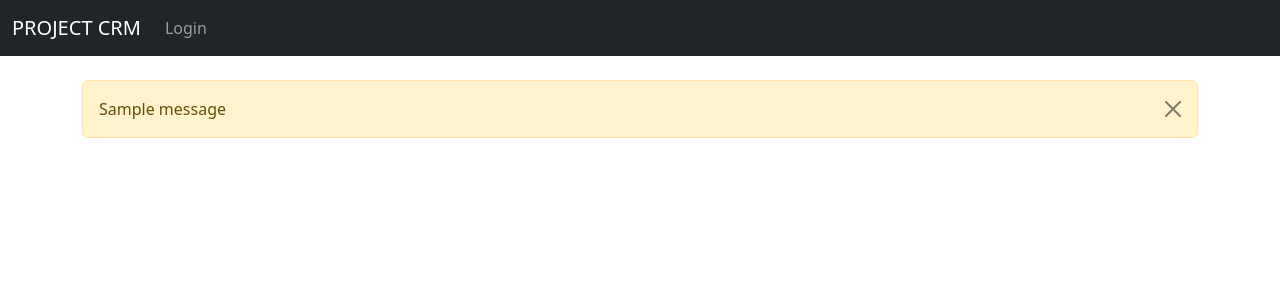
After one commit to 404nicolette/CRM, a Django app: template dcrm/website/templates/base.html in a window 1280 px wide. The commit adds this page. Shown: the top 300 px of the page. Run offline with Django 4.2, Linux system fonts and the light colour scheme; the template is opened without the code that fills it, so the values that code supplies are empty; tables that the repository leaves empty hold one stand-in row (values such as "Sample post"); one stand-in notice (Sample message) is shown.

Commit message:
added login and logouts

```diff
--- /dev/null
+++ b/dcrm/website/templates/base.html
@@ -0,0 +1,32 @@
+<!doctype html>
+<html lang="en">
+  <head>
+    <meta charset="utf-8">
+    <meta name="viewport" content="width=device-width, initial-scale=1">
+    <title>DJANGO CRM</title>
+    <link href="https://cdn.jsdelivr.net/npm/bootstrap@5.3.3/dist/css/bootstrap.min.css" rel="stylesheet" integrity="sha384-QWTKZyjpPEjISv5WaRU9OFeRpok6YctnYmDr5pNlyT2bRjXh0JMhjY6hW+ALEwIH" crossorigin="anonymous">
+  </head>
+  <body>
+    {% include "navbar.html"%}
+
+    <div class="container">
+        <br/>
+
+        {% if messages %}
+          {% for message in messages %}
+
+            <div class="alert alert-warning alert-dismissible fade show" role="alert">
+
+              {{ message }}
+              <button type="button" class="btn-close" data-bs-dismiss="alert" aria-label="Close"></button>
+            </div>
+
+          {% endfor %}
+        {% endif %}
+
+        {% block content %}
+        {% endblock %}
+    </div>
+    <script src="https://cdn.jsdelivr.net/npm/bootstrap@5.3.3/dist/js/bootstrap.bundle.min.js" integrity="sha384-YvpcrYf0tY3lHB60NNkmXc5s9fDVZLESaAA55NDzOxhy9GkcIdslK1eN7N6jIeHz" crossorigin="anonymous"></script>
+  </body>
+</html>
--- /dev/null
+++ b/dcrm/website/templates/navbar.html
@@ -0,0 +1,25 @@
+<nav class="navbar navbar-expand-lg navbar-dark bg-dark">
+    <div class="container-fluid">
+      <a class="navbar-brand" href="{% url 'home' %}">PROJECT CRM</a>
+      <button class="navbar-toggler" type="button" data-bs-toggle="collapse" data-bs-target="#navbarSupportedContent" aria-controls="navbarSupportedContent" aria-expanded="false" aria-label="Toggle navigation">
+        <span class="navbar-toggler-icon"></span>
+      </button>
+      <div class="collapse navbar-collapse" id="navbarSupportedContent">
+        <ul class="navbar-nav me-auto mb-2 mb-lg-0">
+
+          {% if user.is_authenticated %}
+            <li class="nav-item">
+              <a class="nav-link" href="{% url 'logout' %}">Logout</a>
+            </li>
+
+          {% else %}
+            <li class="nav-item">
+              <a class="nav-link" href="{% url 'home' %}">Login</a>
+            </li>
+
+          {% endif %}
+
+        </ul>
+      </div>
+    </div>
+  </nav>
--- a/dcrm/website/urls.py
+++ b/dcrm/website/urls.py
@@ -5,4 +5,6 @@ from . import views
 
 urlpatterns = [
     path("", views.home, name="home"),
+    # path("login/", views.login_user, name="login"),
+    path("logout/", views.logout_user, name="logout"),
 ]
```
Also changed, not shown: dcrm/mydb.py (+11 -11 lines), dcrm/website/templates/home.html (+27 -11 lines), dcrm/website/views.py (+26 -4 lines), 1 other file.
